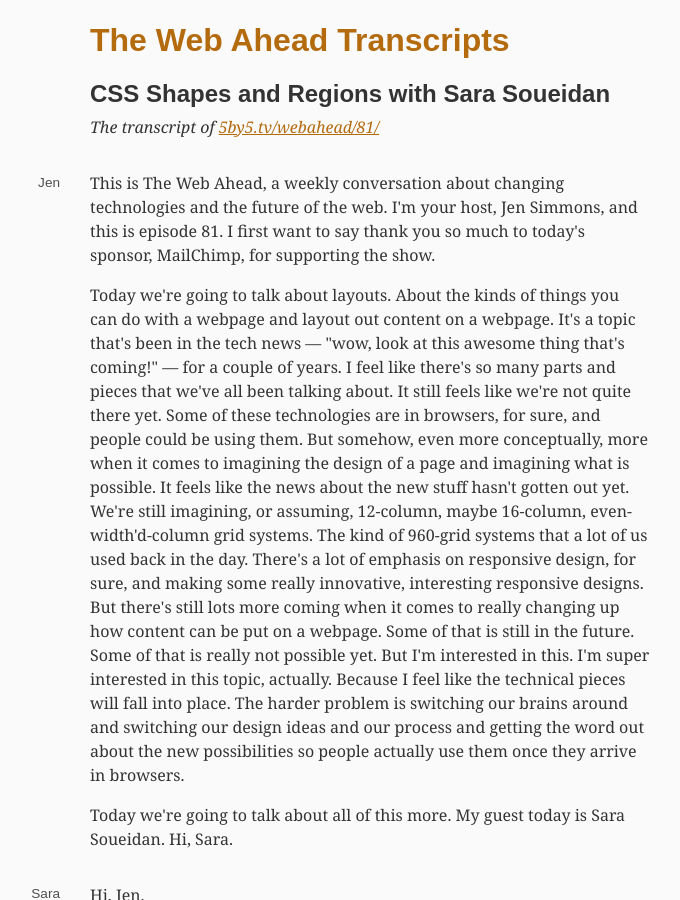
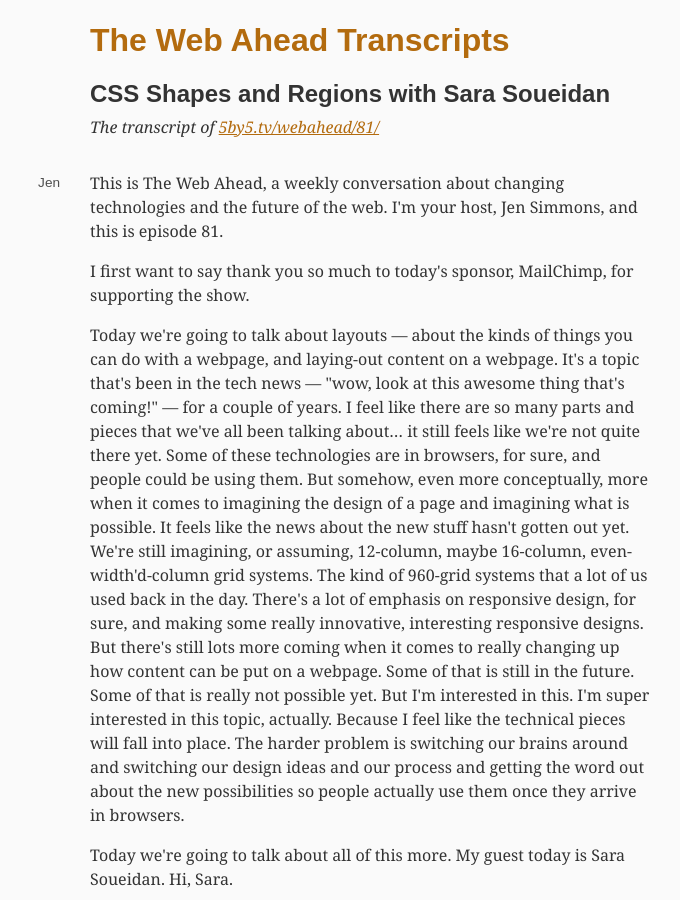
Before and after one commit to jensimmons/webahead-transcripts, a Jekyll site: the page built from _posts/transcripts/2014-09-02-081.html, in a window 1280 px wide and 900 px high. Shown: the whole window, without its empty margins (290-970 px from the left). Built offline with Jekyll 4.4.1, drawn with Linux system fonts in a browser that asks for light colours; Markdown is read by kramdown in place of the engine named in the settings.

Commit message:
a bit a revision

```diff
--- a/_posts/transcripts/2014-09-02-081.html
+++ b/_posts/transcripts/2014-09-02-081.html
@@ -8,9 +8,11 @@
 
 <dt>Jen</dt>
 <dd>
-    <p>This is The Web Ahead, a weekly conversation about changing technologies and the future of the web. I'm your host, Jen Simmons, and this is episode 81. I first want to say thank you so much to today's sponsor, MailChimp, for supporting the show.</p>
+    <p>This is The Web Ahead, a weekly conversation about changing technologies and the future of the web. I'm your host, Jen Simmons, and this is episode 81.</p>
 
-    <p>Today we're going to talk about layouts. About the kinds of things you can do with a webpage and layout out content on a webpage. It's a topic that's been in the tech news — "wow, look at this awesome thing that's coming!" — for a couple of years. I feel like there's so many parts and pieces that we've all been talking about. It still feels like we're not quite there yet. Some of these technologies are in browsers, for sure, and people could be using them. But somehow, even more conceptually, more when it comes to imagining the design of a page and imagining what is possible. It feels like the news about the new stuff hasn't gotten out yet. We're still imagining, or assuming, 12-column, maybe 16-column, even-width'd-column grid systems. The kind of 960-grid systems that a lot of us used back in the day. There's a lot of emphasis on responsive design, for sure, and making some really innovative, interesting responsive designs. But there's still lots more coming when it comes to really changing up how content can be put on a webpage. Some of that is still in the future. Some of that is really not possible yet. But I'm interested in this. I'm super interested in this topic, actually. Because I feel like the technical pieces will fall into place. The harder problem is switching our brains around and switching our design ideas and our process and getting the word out about the new possibilities so people actually use them once they arrive in browsers.</p>
+    <p>I first want to say thank you so much to today's sponsor, MailChimp, for supporting the show.</p>
+
+    <p>Today we're going to talk about layouts — about the kinds of things you can do with a webpage, and laying-out content on a webpage. It's a topic that's been in the tech news — "wow, look at this awesome thing that's coming!" — for a couple of years. I feel like there are so many parts and pieces that we've all been talking about… it still feels like we're not quite there yet. Some of these technologies are in browsers, for sure, and people could be using them. But somehow, even more conceptually, more when it comes to imagining the design of a page and imagining what is possible. It feels like the news about the new stuff hasn't gotten out yet. We're still imagining, or assuming, 12-column, maybe 16-column, even-width'd-column grid systems. The kind of 960-grid systems that a lot of us used back in the day. There's a lot of emphasis on responsive design, for sure, and making some really innovative, interesting responsive designs. But there's still lots more coming when it comes to really changing up how content can be put on a webpage. Some of that is still in the future. Some of that is really not possible yet. But I'm interested in this. I'm super interested in this topic, actually. Because I feel like the technical pieces will fall into place. The harder problem is switching our brains around and switching our design ideas and our process and getting the word out about the new possibilities so people actually use them once they arrive in browsers.</p>
 
     <p>Today we're going to talk about all of this more. My guest today is Sara Soueidan. Hi, Sara.</p>
 </dd>
```
